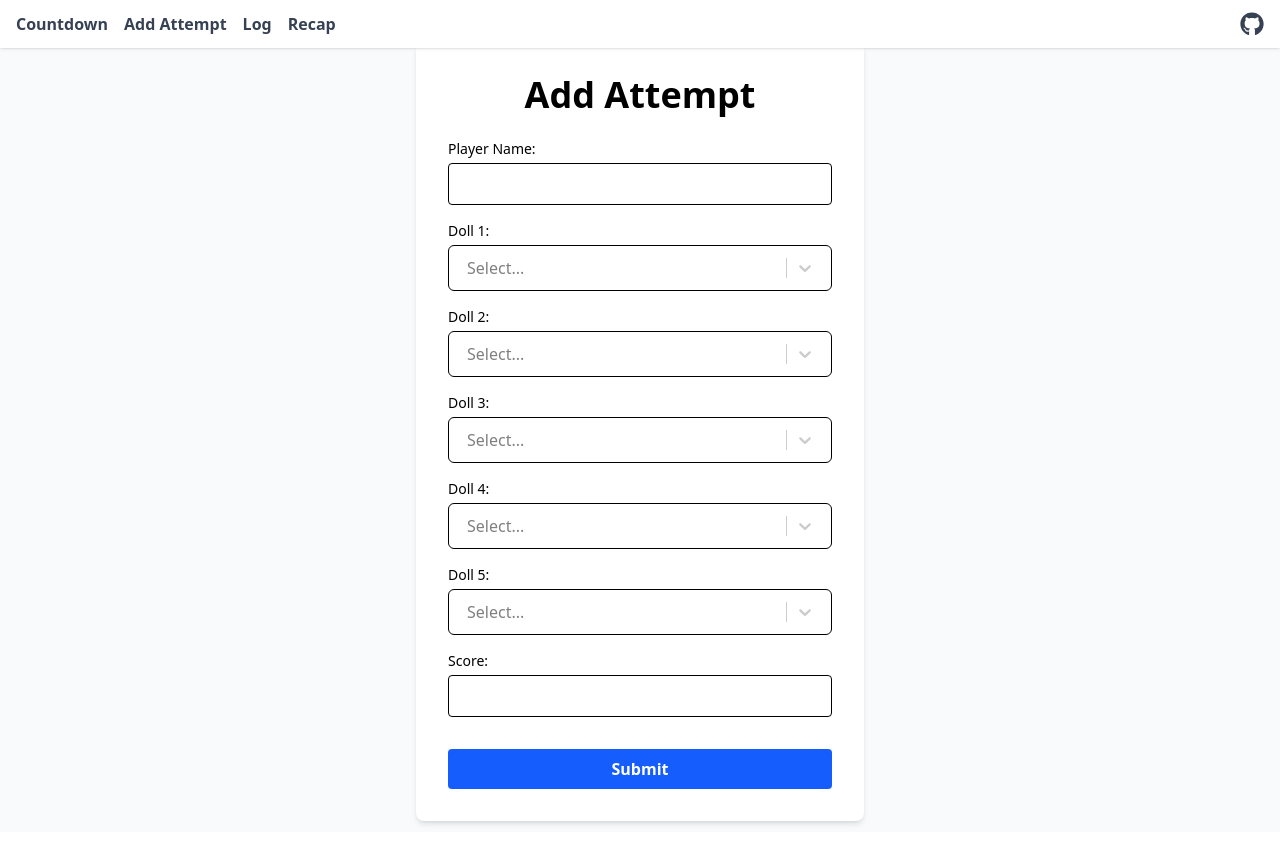
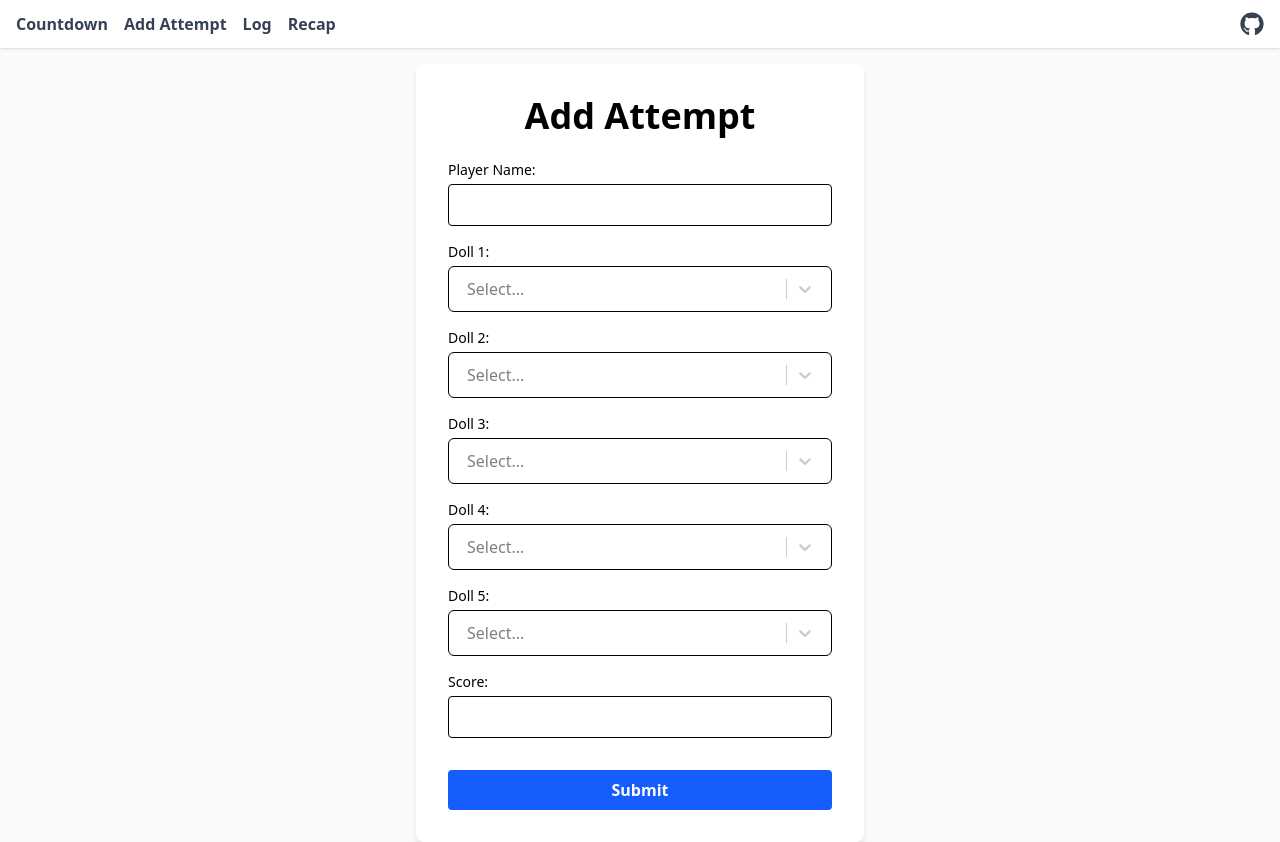
Before and after one commit to KaonWry/GFL2-Gunsmoke-Frontline-Score-Tracker, a Next.js app in the folder frontend/: page /input in a window 1280 px wide. Built offline with nearby package versions, Linux system fonts and the light colour scheme.

Commit message:
Fix page styling

```diff
--- a/frontend/app/globals.css
+++ b/frontend/app/globals.css
@@ -2,6 +2,7 @@
 
 /* Page Layouts */
 .gfl-page-center {
+  padding-top: 4rem;
   @apply flex flex-col items-center justify-center min-h-screen bg-gray-50;
 }
 .gfl-card {
@@ -22,9 +23,11 @@
   padding: 0.5rem 1rem;
 }
 .gfl-table-header {
+  white-space: nowrap;
   @apply bg-gray-500 text-gray-50;
 }
 .gfl-table-cell{
+  white-space: nowrap;
   @apply px-4 py-2
 }
 .gfl-table-clickable {
--- a/frontend/app/input/page.js
+++ b/frontend/app/input/page.js
@@ -85,7 +85,7 @@ export default function InputPage() {
   ];
 
   return (
-    <div className="gfl-page-center">
+    <div className="gfl-page-center pt-7">
       <div className="gfl-card">
         <h1 className="gfl-header">Add Attempt</h1>
         <form onSubmit={handleSubmit} className="gfl-form">
--- a/frontend/app/layout.js
+++ b/frontend/app/layout.js
@@ -4,7 +4,7 @@ import Navbar from "./components/Navbar";
 export default function RootLayout({ children }) {
   return (
     <html lang="en">
-      <body className="min-h-screen flex flex-col pt-8">
+      <body className="min-h-screen flex flex-col">
         <Navbar />
         <main>{children}</main>
       </body>
--- a/frontend/app/log/page.js
+++ b/frontend/app/log/page.js
@@ -102,7 +102,7 @@ export default function LogPage() {
   };
 
   return (
-    <div className="gfl-page-center">
+    <div className="gfl-page-center pt-16 pb-5">
       <h1 className="gfl-header">Attempts Log</h1>
       <div className="overflow-x-auto w-full">
         <table className="gfl-table">
```
